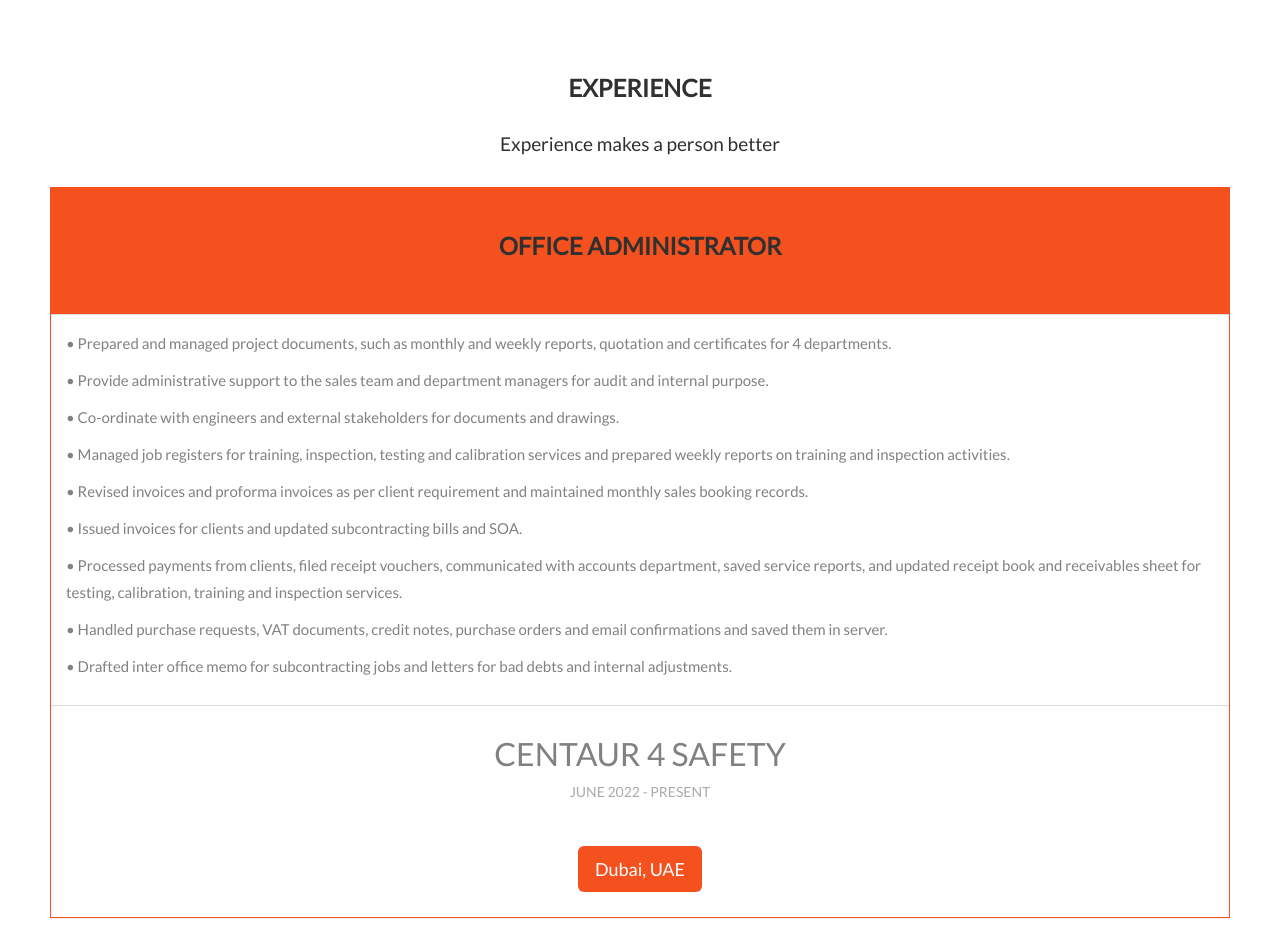
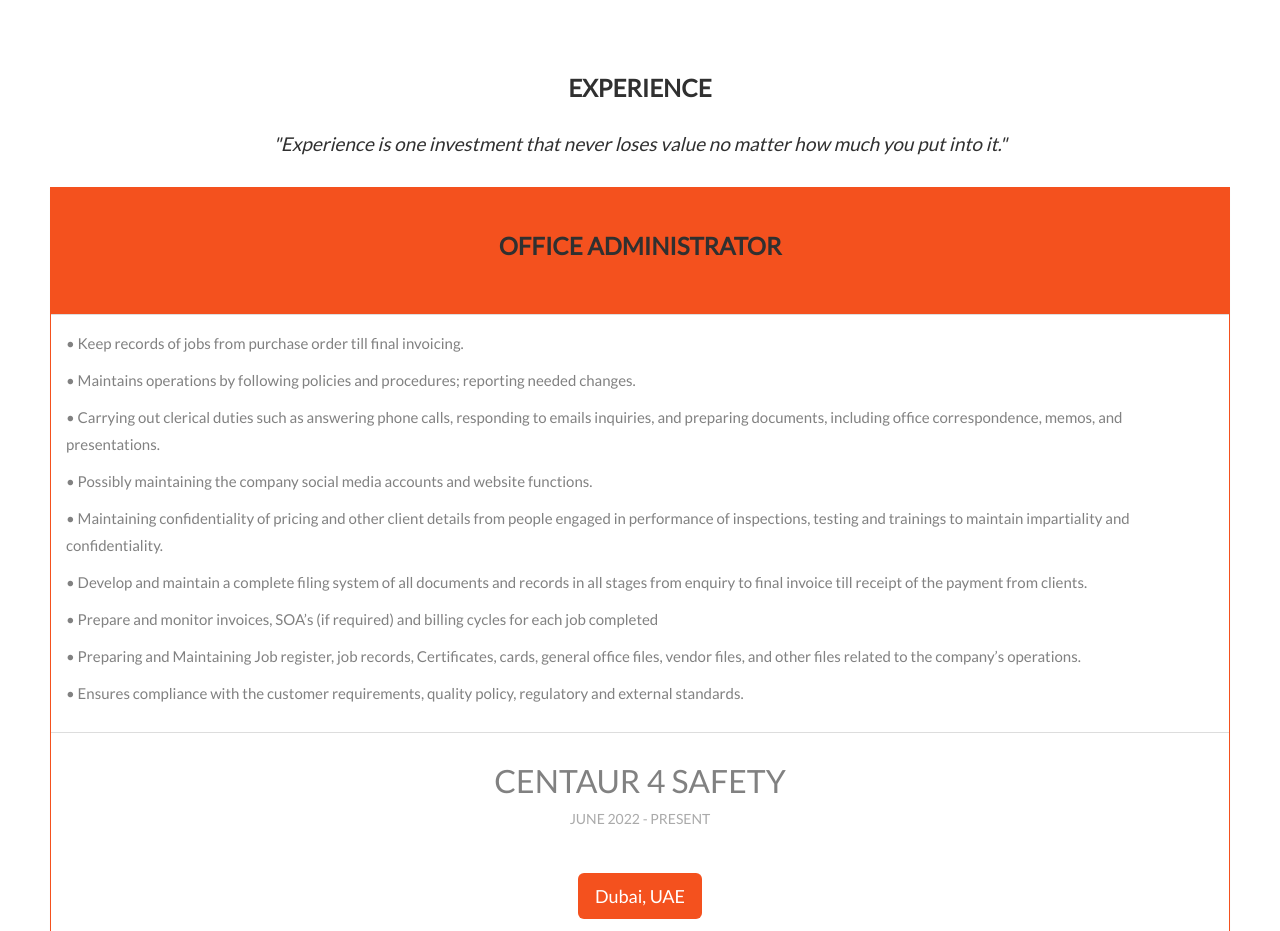
Before and after one commit to AAMIR22/MyProfile, a plain HTML site: page index.html in a window 1280 px wide. Shown: the part 3800-4731 px from the top of the page. Drawn offline with nearby package versions, Linux system fonts and the light colour scheme.

Commit message:
Add files via upload

```diff
--- a/index.html
+++ b/index.html
@@ -380,7 +380,7 @@
 <div id="pricing" class="container-fluid">
   <div class="text-center">
     <h2>Experience</h2>
-    <h4>Experience makes a person better</h4>
+    <h4><i>"Experience is one investment that never loses value no matter how much you put into it."</i></h4>
   </div>
   <div class="row slideanim">
     <div class="col-sm-12 col-xs-12">
@@ -389,15 +389,15 @@
           <h2>OFFICE ADMINISTRATOR</h2>
         </div>
         <div class="panel-body text-left">
-          <p><strong></strong>•	Prepared and managed project documents, such as monthly and weekly reports, quotation and certificates for 4 departments. </p>
-          <p><strong></strong>•	Provide administrative support to the sales team and department managers for audit and internal purpose.</p>
-          <p><strong></strong>•	Co-ordinate with engineers and external stakeholders for documents and drawings.</p>
-          <p><strong></strong>•	Managed job registers for training, inspection, testing and calibration services and prepared weekly reports on training and inspection activities.</p>
-          <p><strong></strong>•	Revised invoices and proforma invoices as per client requirement and maintained monthly sales booking records.</p>
-          <p><strong></strong>•	Issued invoices for clients and updated subcontracting bills and SOA.</p>
-          <p><strong></strong>•	Processed payments from clients, filed receipt vouchers, communicated with accounts department, saved service reports, and updated receipt book and receivables sheet for testing, calibration, training and inspection services.</p>
-          <p><strong></strong>•	Handled purchase requests, VAT documents, credit notes, purchase orders and email confirmations and saved them in server.</p>
-          <p><strong></strong>•	Drafted inter office memo for subcontracting jobs and letters for bad debts and internal adjustments.</p>
+          <p><strong></strong>•	Keep records of jobs from purchase order till final invoicing.</p>
+          <p><strong></strong>•	Maintains operations by following policies and procedures; reporting needed changes.</p>
+          <p><strong></strong>•	Carrying out clerical duties such as answering phone calls, responding to emails inquiries, and preparing documents, including office correspondence, memos, and presentations.</p>
+          <p><strong></strong>•	Possibly maintaining the company social media accounts and website functions.</p>
+          <p><strong></strong>•	Maintaining confidentiality of pricing and other client details from people engaged in performance of inspections, testing and trainings to maintain impartiality and confidentiality.</p>
+          <p><strong></strong>•	Develop and maintain a complete filing system of all documents and records in all stages from enquiry to final invoice till receipt of the payment from clients.</p>
+          <p><strong></strong>•	Prepare and monitor invoices, SOA’s (if required) and billing cycles for each job completed</p>
+          <p><strong></strong>•	Preparing and Maintaining Job register, job records, Certificates, cards, general office files, vendor files, and other files related to the company’s operations.</p>
+          <p><strong></strong>•	Ensures compliance with the customer requirements, quality policy, regulatory and external standards.	</p>
         </div>
         <div class="panel-footer">
           <h3>CENTAUR 4 SAFETY</h3>
```
